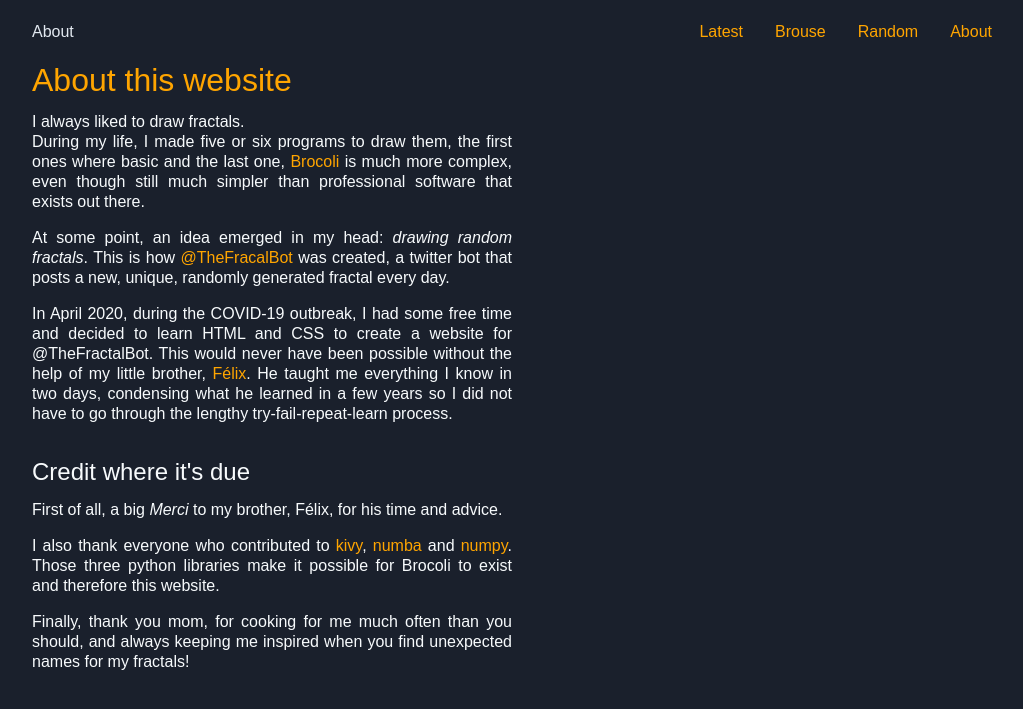
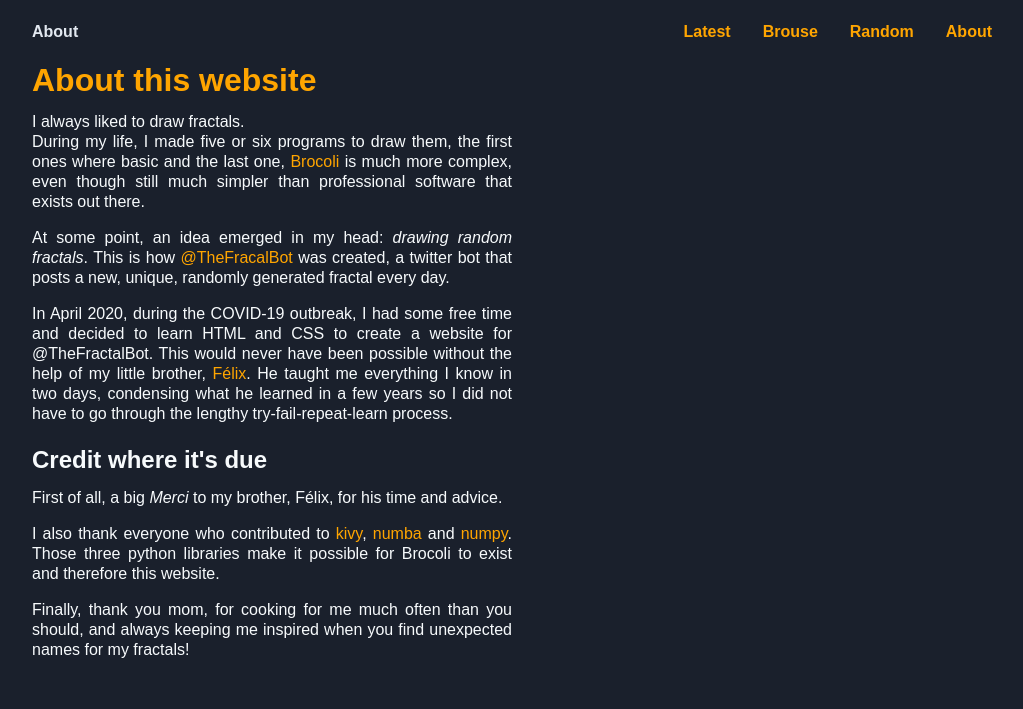
Before and after one commit to ddorn/thefractal.space, a Flask app: page /about in a window 1280 px wide. Shown: the top 709 px of the page, without its empty margins (128-1151 px from the left). Run offline with Flask 2, Linux system fonts and the light colour scheme; some web fonts are replaced.

Commit message:
brouse pagination + better font

```diff
--- a/thefractalbot_web/app.py
+++ b/thefractalbot_web/app.py
@@ -2,7 +2,7 @@ import random as _random
 from datetime import datetime, timedelta
 
 from brocoli.processing.random_fractal import random_fractal
-from flask import Flask, render_template, redirect, url_for
+from flask import Flask, render_template, redirect, url_for, request
 
 from thefractalbot_web.helpers import DateConverter, infos, ensure_daily_exists, _daily_fractal, ensure_seed_exists
 
@@ -50,12 +50,17 @@ def random():
 
 @app.route("/brouse")
 def brouse():
-    today = datetime.today()
+    page = request.args.get("page", default=0, type=int)
+    page = max(0, page)  # no negative pages
+
+    fracs_per_page = 12
     one_day = timedelta(1)
-    days = [today - i * one_day for i in range(60)]
+    first = datetime.today() - fracs_per_page * page * one_day
+
+    days = [first - i * one_day for i in range(fracs_per_page)]
     for day in days:
         ensure_daily_exists(day)
-    return render_template("brouse.html", days=days, title="Browse")
+    return render_template("brouse.html", days=days, title="Browse", page=page)
 
 
 @app.route("/about")
--- a/thefractalbot_web/static/style.css
+++ b/thefractalbot_web/static/style.css
@@ -49,6 +49,29 @@ table {
 	border-spacing: 0;
 }
 
+
+/* Gilroy Medium */
+@font-face {
+    font-family: "Gilroy";
+    src: url("/static/fonts/gilroy/Gilroy-Medium.eot");
+    src: local("☞Gilroy-Medium"), local("Gilroy-Medium"), url("/static/fonts/gilroy/Gilroy-Medium.eot?#iefix") format("embedded-opentype"), url("/static/fonts/gilroy/Gilroy-Medium.woff2") format("woff2"), url("/static/fonts/gilroy/Gilroy-Medium.woff") format("woff"), url("/static/fonts/gilroy/Gilroy-Medium.ttf") format("truetype");
+    font-weight: 500;
+    font-style: normal;
+}
+/* END Gilroy Medium */
+
+
+/* Gilroy Bold */
+@font-face {
+    font-family: "Gilroy";
+        src: url("/static/fonts/gilroy/Gilroy-Bold.eot");
+        src: local("☞Gilroy-Bold"), local("Gilroy-Bold"), url("/static/fonts/gilroy/Gilroy-Bold.eot?#iefix") format("embedded-opentype"), url("/static/fonts/gilroy/Gilroy-Bold.woff2") format("woff2"), url("/static/fonts/gilroy/Gilroy-Bold.woff") format("woff"), url("/static/fonts/gilroy/Gilroy-Bold.ttf") format("truetype");
+    font-weight: bold;
+    font-style: normal;
+}
+
+/* END Gilroy Bold *
+
 /*LA CEST A MOI*/
 
 :root {
@@ -61,8 +84,6 @@ table {
     --blue-200: #354157;
     --blue-100: #1a202c;
     --orange: #ffa500;
-    --font-fat: "Cantarell", sans-serif;
-    --font-thin: "Cantarell Light", sans-serif;
 }
 
 * {
@@ -87,7 +108,7 @@ em {
 body {
     margin: 0;
     padding: 0;
-    font-family: var(--font-thin);
+    font-family: "Gilroy", sans-serif;
     color: var(--blue-900);
     background: var(--blue-100);
 }
@@ -96,7 +117,7 @@ body {
     max-width: 75%;
     display: flex;
     flex-direction: column;
-    margin: 0 auto 2em auto;
+    margin: 0 auto 2rem auto;
 
 }
 
@@ -110,7 +131,7 @@ a:hover {
 }
 
 .top_bar {
-    padding: 1.5em 0;
+    padding: 1.5rem 0;
     align-items: center;
     /*background: var(--blue-100);*/
 }
@@ -118,20 +139,20 @@ a:hover {
 .bar__title {
     color: var(--blue-700);
     position: center;
-    font-family: var(--font-fat);
+    font-weight: bold;
 }
 
 .top_bar .navbar a {
-    margin-left: 2em;
+    margin-left: 2rem;
     padding: 0;
-    font-family: var(--font-fat);
+    font-weight: bold;
 }
 
 
 .brouse__container {
     display: grid;
-    grid-template-columns: repeat(4, 1fr);
-    grid-gap: 1em;
+    grid-template-columns: repeat(auto-fit, minmax(14rem, 1fr));
+    grid-gap: 1rem;
 }
 
 .brouse__card {
@@ -150,14 +171,14 @@ a:hover {
 
 .card__img {
     width: 100%;
-    border-radius: 0.25em 0.25em 0 0;
+    border-radius: 0.25rem 0.25rem 0 0;
 }
 
 .card__title {
     position: center;
     text-align: right;
-    font-size: 0.75em;
-    padding: 1em;
+    font-size: 0.75rem;
+    padding: 1rem;
     color: var(--blue-500);
 }
 
@@ -169,7 +190,7 @@ a:hover {
 
 .navbar a {
     margin: 0 0 0 0.5rem ;
-    font-family: var(--font-fat);
+    font-weight: bold;
 }
 
 
@@ -177,13 +198,13 @@ a:hover {
     color: var(--blue-700);
     margin-top: 1rem;
     font-size: 1.5rem;
-    font-family: var(--font-fat);
+    font-weight: bold;
 }
 
 .aside__subtitle {
     display: block;
     color: var(--blue-500);
-    margin-top: 0.5em;
+    margin-top: 0.5rem;
 }
 
 .fractal {
@@ -219,7 +240,7 @@ aside {
 
 .aside__spec li .spec__label {
     color: #cbd5e0;
-    padding-right: 2em;
+    padding-right: 2rem;
 }
 
 .aside__spec li span:not(.spec__label) {
@@ -230,8 +251,8 @@ aside {
     display: flex;
 }
 .color-rect {
-    width: 1.5em;
-    height: 1.5em;
+    width: 1.5rem;
+    height: 1.5rem;
 }
 
 .separate_two {
@@ -240,20 +261,27 @@ aside {
 }
 
 .title--about {
-    font-size: 2em;
+    font-size: 2rem;
     color: var(--orange);
-    font-family: var(--font-fat);
+    font-weight: bold;
 }
 
 .section__title--about {
-    font-size: 1.5em;
-    margin-top: 1.5em;
-    font-family: var(--font-fat);
+    font-size: 1.5rem;
+    margin-top: 1.5rem;
+    font-weight: bold;
 }
 
 .p--about {
-    margin-top: 1em;
+    margin-top: 1rem;
     width: 50%;
     text-align: justify;
-    line-height: 1.25em;
+    line-height: 1.25rem;
 }
+
+.brouse__footer {
+    display: flex;
+    justify-content: space-between;
+    padding: 2rem 2rem 0 2rem;
+    font-weight: bold;
+}
```
Also changed, not shown: thefractalbot_web/templates/brouse.html (+10 -1 lines).
